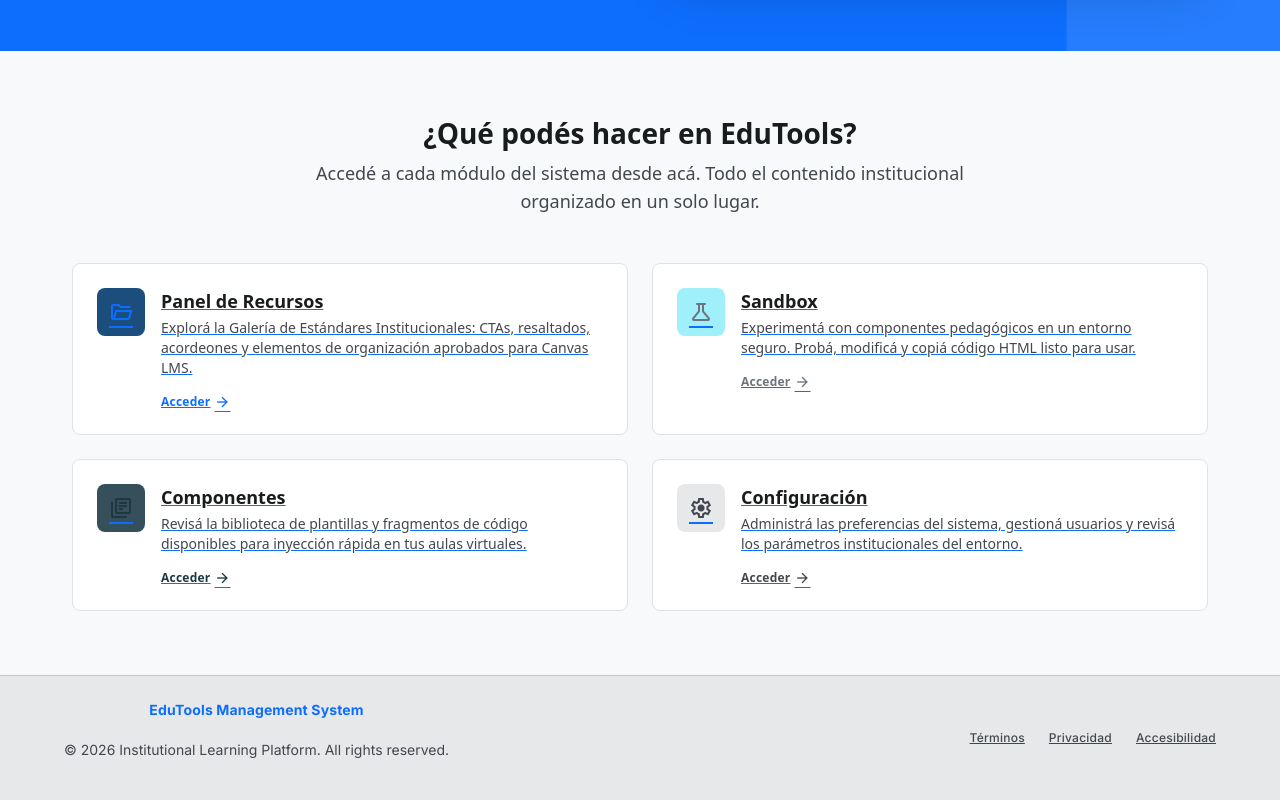
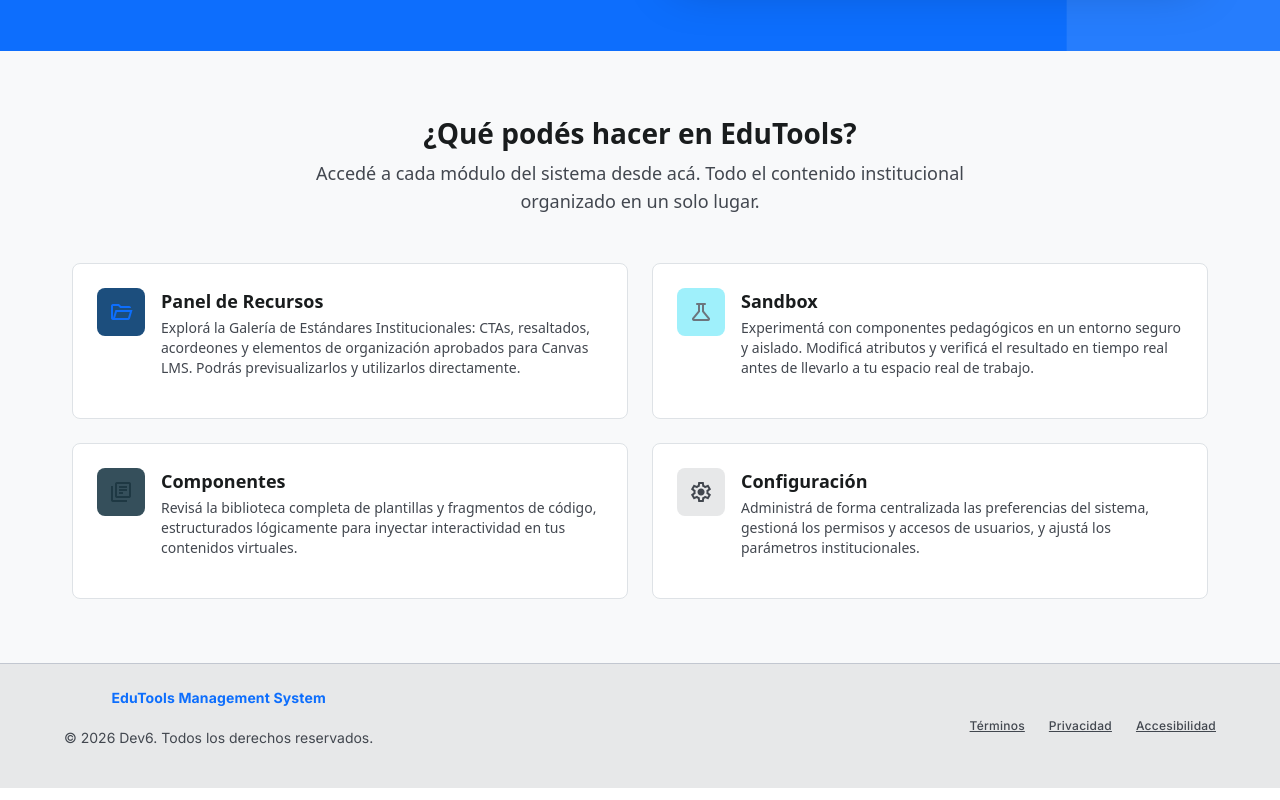
Before and after one commit to ISPC-TSDWAD/ModPWeb--Dev6, an Angular app in the folder Frontend/: page /home in a window 1280 px wide. Shown: the part 717-1517 px from the top of the page. Built offline with nearby package versions, Linux system fonts and the light colour scheme; no server answers; sample sign-in values are in the browser's storage.

Commit message:
refactor: update footer copyright, set Home as default route, and update Home feature descriptions

```diff
--- a/Frontend/src/app/app.routes.ts
+++ b/Frontend/src/app/app.routes.ts
@@ -7,9 +7,9 @@ import { UsersComponent } from './features/users/users.component';
 import { authGuard } from './core/guards/auth.guard';
 
 export const routes: Routes = [
-  { path: '', redirectTo: 'login', pathMatch: 'full' },
+  { path: '', redirectTo: 'home', pathMatch: 'full' },
   { path: 'login', component: LoginComponent },
-  { path: 'home', component: HomeComponent, canActivate: [authGuard] },
+  { path: 'home', component: HomeComponent },
   { path: 'about', component: AboutComponent },
   { path: 'dashboard', component: DashboardComponent, canActivate: [authGuard] },
   { path: 'users', component: UsersComponent, canActivate: [authGuard] }
--- a/Frontend/src/app/features/home/home.component.html
+++ b/Frontend/src/app/features/home/home.component.html
@@ -43,72 +43,56 @@
     <div class="grid grid-cols-1 md:grid-cols-2 gap-lg">
 
       <!-- Panel de Recursos -->
-      <a routerLink="/dashboard" [queryParams]="{ seccion: 'recursos' }"
-        class="group bg-white border border-outline-variant rounded-xl p-lg hover:shadow-lg hover:border-primary transition-all cursor-pointer flex gap-md items-start">
+      <div class="group bg-white border border-outline-variant rounded-xl p-lg flex gap-md items-start">
         <div class="w-12 h-12 rounded-xl bg-primary-container flex items-center justify-center flex-shrink-0 group-hover:bg-primary transition-colors">
           <span class="material-symbols-outlined text-primary group-hover:text-white transition-colors">folder_open</span>
         </div>
         <div>
           <h3 class="text-headline-sm font-bold text-on-surface mb-xs group-hover:text-primary transition-colors">Panel de Recursos</h3>
           <p class="text-body-sm text-on-surface-variant">
-            Explorá la Galería de Estándares Institucionales: CTAs, resaltados, acordeones y elementos de organización aprobados para Canvas LMS.
+            Explorá la Galería de Estándares Institucionales: CTAs, resaltados, acordeones y elementos de organización aprobados para Canvas LMS. Podrás previsualizarlos y utilizarlos directamente.
           </p>
-          <span class="text-primary text-label-md font-bold flex items-center gap-1 mt-sm">
-            Acceder <span class="material-symbols-outlined text-[16px]">arrow_forward</span>
-          </span>
         </div>
-      </a>
+      </div>
 
       <!-- Sandbox -->
-      <a routerLink="/dashboard" [queryParams]="{ seccion: 'sandbox' }"
-        class="group bg-white border border-outline-variant rounded-xl p-lg hover:shadow-lg hover:border-secondary transition-all cursor-pointer flex gap-md items-start">
+      <div class="group bg-white border border-outline-variant rounded-xl p-lg flex gap-md items-start">
         <div class="w-12 h-12 rounded-xl bg-secondary-container flex items-center justify-center flex-shrink-0 group-hover:bg-secondary transition-colors">
           <span class="material-symbols-outlined text-secondary group-hover:text-white transition-colors">science</span>
         </div>
         <div>
           <h3 class="text-headline-sm font-bold text-on-surface mb-xs group-hover:text-secondary transition-colors">Sandbox</h3>
           <p class="text-body-sm text-on-surface-variant">
-            Experimentá con componentes pedagógicos en un entorno seguro. Probá, modificá y copiá código HTML listo para usar.
+            Experimentá con componentes pedagógicos en un entorno seguro y aislado. Modificá atributos y verificá el resultado en tiempo real antes de llevarlo a tu espacio real de trabajo.
           </p>
-          <span class="text-secondary text-label-md font-bold flex items-center gap-1 mt-sm">
-            Acceder <span class="material-symbols-outlined text-[16px]">arrow_forward</span>
-          </span>
         </div>
-      </a>
+      </div>
 
       <!-- Componentes -->
-      <a routerLink="/dashboard" [queryParams]="{ seccion: 'componentes' }"
-        class="group bg-white border border-outline-variant rounded-xl p-lg hover:shadow-lg hover:border-tertiary transition-all cursor-pointer flex gap-md items-start">
+      <div class="group bg-white border border-outline-variant rounded-xl p-lg flex gap-md items-start">
         <div class="w-12 h-12 rounded-xl bg-tertiary-container flex items-center justify-center flex-shrink-0 group-hover:bg-tertiary transition-colors">
           <span class="material-symbols-outlined text-tertiary group-hover:text-white transition-colors">library_books</span>
         </div>
         <div>
           <h3 class="text-headline-sm font-bold text-on-surface mb-xs group-hover:text-tertiary transition-colors">Componentes</h3>
           <p class="text-body-sm text-on-surface-variant">
-            Revisá la biblioteca de plantillas y fragmentos de código disponibles para inyección rápida en tus aulas virtuales.
+            Revisá la biblioteca completa de plantillas y fragmentos de código, estructurados lógicamente para inyectar interactividad en tus contenidos virtuales.
           </p>
-          <span class="text-tertiary text-label-md font-bold flex items-center gap-1 mt-sm">
-            Acceder <span class="material-symbols-outlined text-[16px]">arrow_forward</span>
-          </span>
         </div>
-      </a>
+      </div>
 
       <!-- Configuracion -->
-      <a routerLink="/dashboard" [queryParams]="{ seccion: 'configuracion' }"
-        class="group bg-white border border-outline-variant rounded-xl p-lg hover:shadow-lg hover:border-outline transition-all cursor-pointer flex gap-md items-start">
+      <div class="group bg-white border border-outline-variant rounded-xl p-lg flex gap-md items-start">
         <div class="w-12 h-12 rounded-xl bg-surface-container-high flex items-center justify-center flex-shrink-0 group-hover:bg-on-surface transition-colors">
           <span class="material-symbols-outlined text-on-surface-variant group-hover:text-white transition-colors">settings</span>
         </div>
         <div>
           <h3 class="text-headline-sm font-bold text-on-surface mb-xs">Configuración</h3>
           <p class="text-body-sm text-on-surface-variant">
-            Administrá las preferencias del sistema, gestioná usuarios y revisá los parámetros institucionales del entorno.
+            Administrá de forma centralizada las preferencias del sistema, gestioná los permisos y accesos de usuarios, y ajustá los parámetros institucionales.
           </p>
-          <span class="text-on-surface-variant text-label-md font-bold flex items-center gap-1 mt-sm">
-            Acceder <span class="material-symbols-outlined text-[16px]">arrow_forward</span>
-          </span>
         </div>
-      </a>
+      </div>
 
     </div>
   </section>
--- a/Frontend/src/app/shared/components/footer/footer.component.html
+++ b/Frontend/src/app/shared/components/footer/footer.component.html
@@ -2,7 +2,7 @@
     <div class="max-w-container-max mx-auto px-lg flex flex-col md:flex-row justify-between items-center gap-md">
       <div class="flex flex-col gap-xs text-center md:text-left">
         <p class="text-label-lg font-label-lg text-primary font-bold">EduTools Management System</p>
-        <p class="text-body-sm font-body-sm text-on-surface-variant">© 2026 Institutional Learning Platform. All rights reserved.</p>
+        <p class="text-body-sm font-body-sm text-on-surface-variant">© 2026 Dev6. Todos los derechos reservados.</p>
       </div>
       <div class="flex gap-lg">
         <a class="text-label-md font-label-md text-on-surface-variant hover:text-primary transition-colors" href="#">Términos</a>
```
